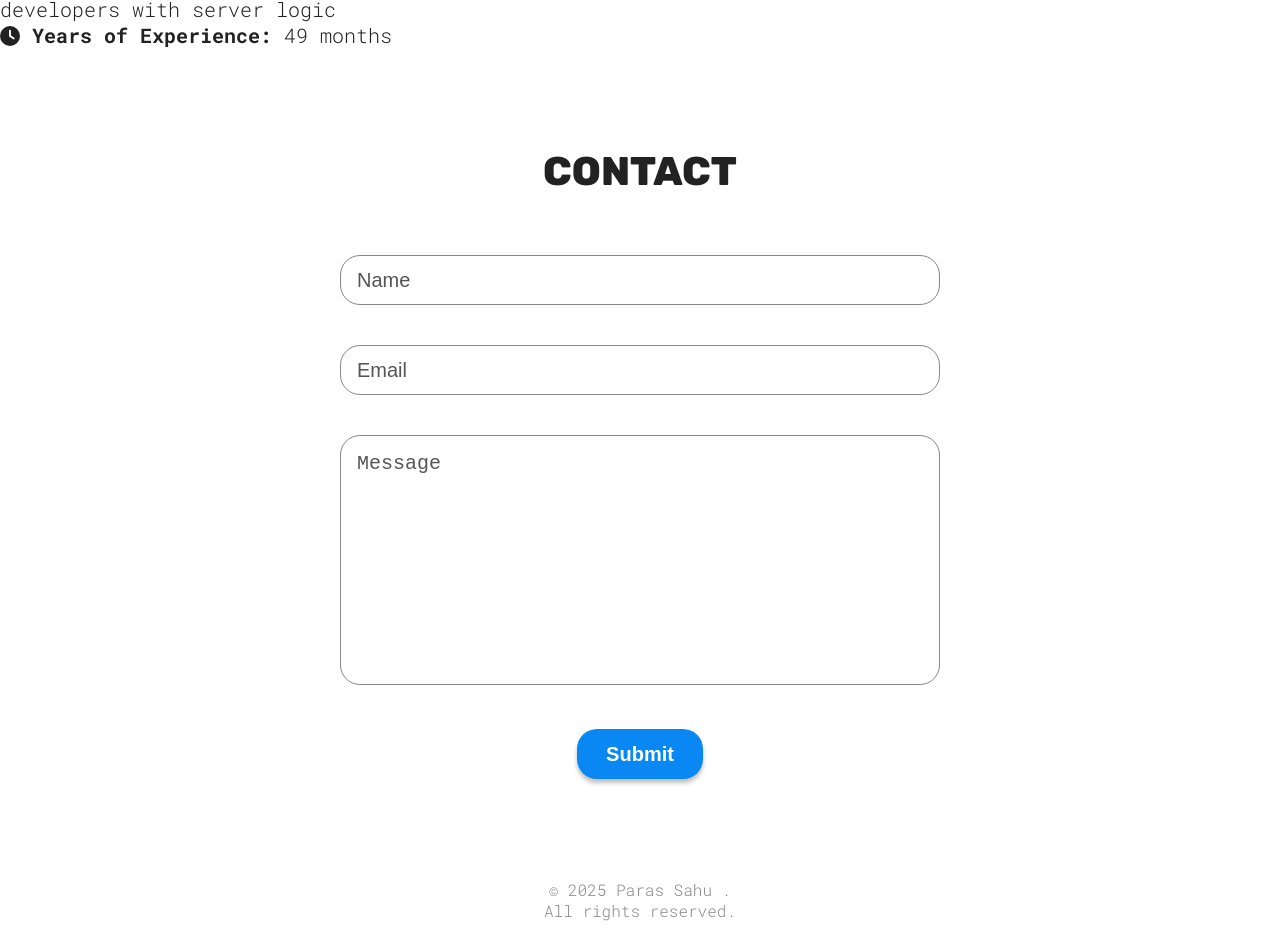
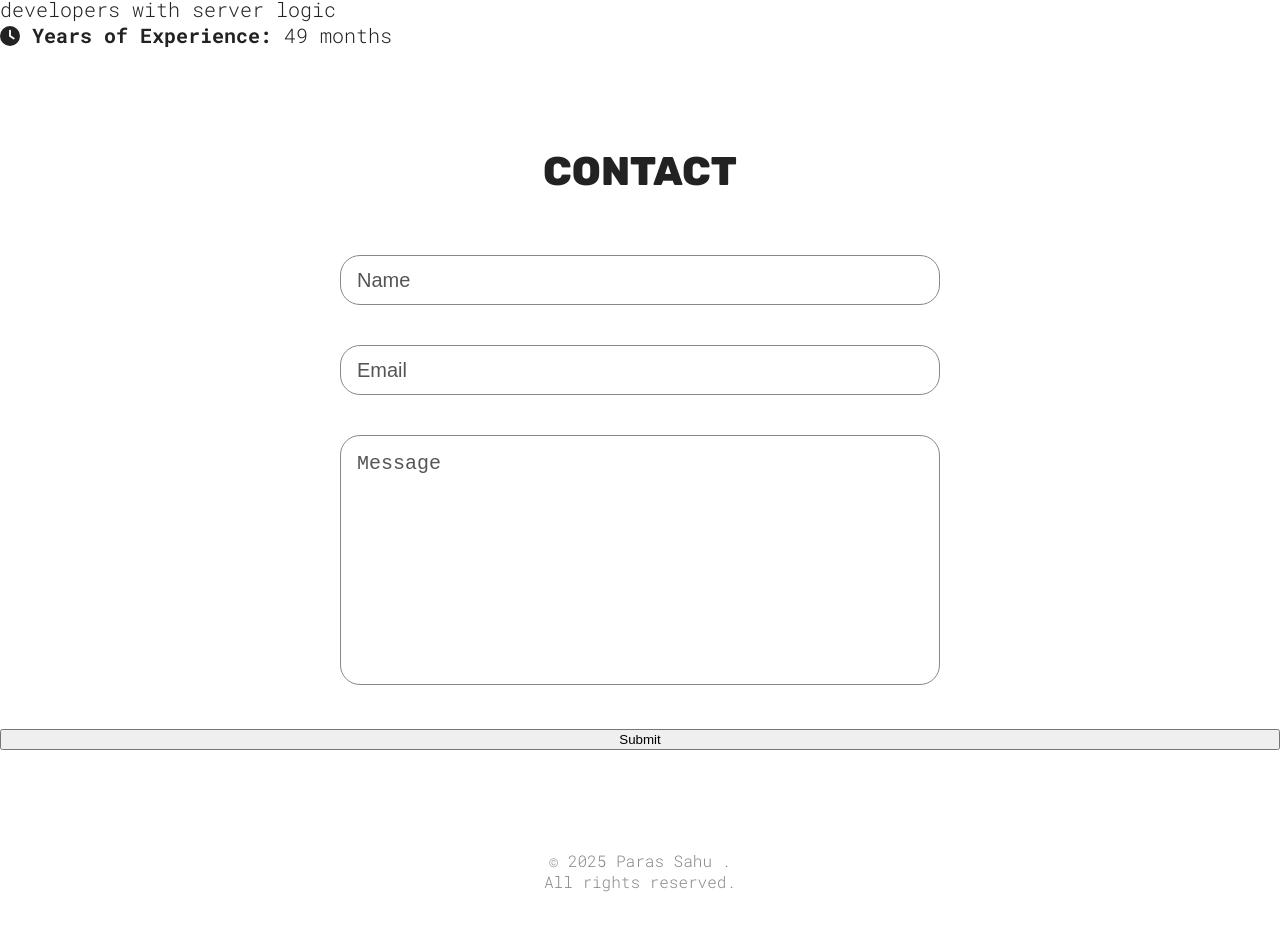
Before and after one commit to Paras65/portfolio, a React (Vite) app: page / in a window 1280 px wide. Shown: the part 2270-3222 px from the top of the page. Built offline with nearby package versions, Linux system fonts and the light colour scheme.

Commit message:
contact funtional

```diff
--- a/package.json
+++ b/package.json
@@ -1,5 +1,5 @@
 {
-  "name": "mj",
+  "name": "Paras Sahu",
   "private": true,
   "version": "0.0.0",
   "type": "module",
--- a/src/sections/Contact/Contact.jsx
+++ b/src/sections/Contact/Contact.jsx
@@ -1,10 +1,26 @@
+import { useState } from 'react';
 import styles from './ContactStyles.module.css';
 
 function Contact() {
+  const [isSubmitted, setIsSubmitted] = useState(false);
+
+  const handleSubmit = (e) => {
+    e.preventDefault();
+    setIsSubmitted(true);
+  };
+
   return (
     <section id="contact" className={styles.container}>
       <h1 className="sectionTitle">Contact</h1>
-      <form action="">
+      {isSubmitted ? (
+        <p>Thank you for your message! We will get back to you soon.</p>
+      ) : (
+        <form
+          onSubmit={handleSubmit}
+          className="pageclip-form"
+          action="https://send.pageclip.co/qdL5l7SviCZnwEdHMRKlxdUPKeWD4FBK"
+          method="post"
+        >
           <div className="formGroup">
             <label htmlFor="name" hidden>
               Name
@@ -22,7 +38,7 @@ function Contact() {
               Email
             </label>
             <input
-            type="text"
+              type="email"
               name="email"
               id="email"
               placeholder="Email"
@@ -37,10 +53,17 @@ function Contact() {
               name="message"
               id="message"
               placeholder="Message"
-            required></textarea>
+              required
+            ></textarea>
           </div>
-        <input className="hover btn" type="submit" value="Submit" />
+          <button
+            type="submit"
+            className="hover btn pageclip-form__submit"
+          >
+            Submit
+          </button>
         </form>
+      )}
     </section>
   );
 }
--- a/src/sections/Contact/ContactStyles.module.css
+++ b/src/sections/Contact/ContactStyles.module.css
@@ -60,6 +60,26 @@ input[type='submit']:active {
   box-shadow: 0 2px 2px rgba(0, 0, 0, 0.25);
 }
 
+.pageclip-form__submit {
+  background-color: var(--primary-color);
+  color: var(--text-on-primary);
+  border: none;
+  padding: 10px 20px;
+  font-size: 1rem;
+  border-radius: 5px;
+  cursor: pointer;
+  transition: background-color 0.3s ease, transform 0.2s ease;
+}
+
+.pageclip-form__submit:hover {
+  background-color: var(--primary-color-hover);
+  transform: scale(1.05);
+}
+
+.pageclip-form__submit:active {
+  transform: scale(0.95);
+}
+
 @media (width >= 800px) {
   textarea,
   input:not([type='submit']) {
```
Lines whose indentation alone changed are shown as unchanged.
